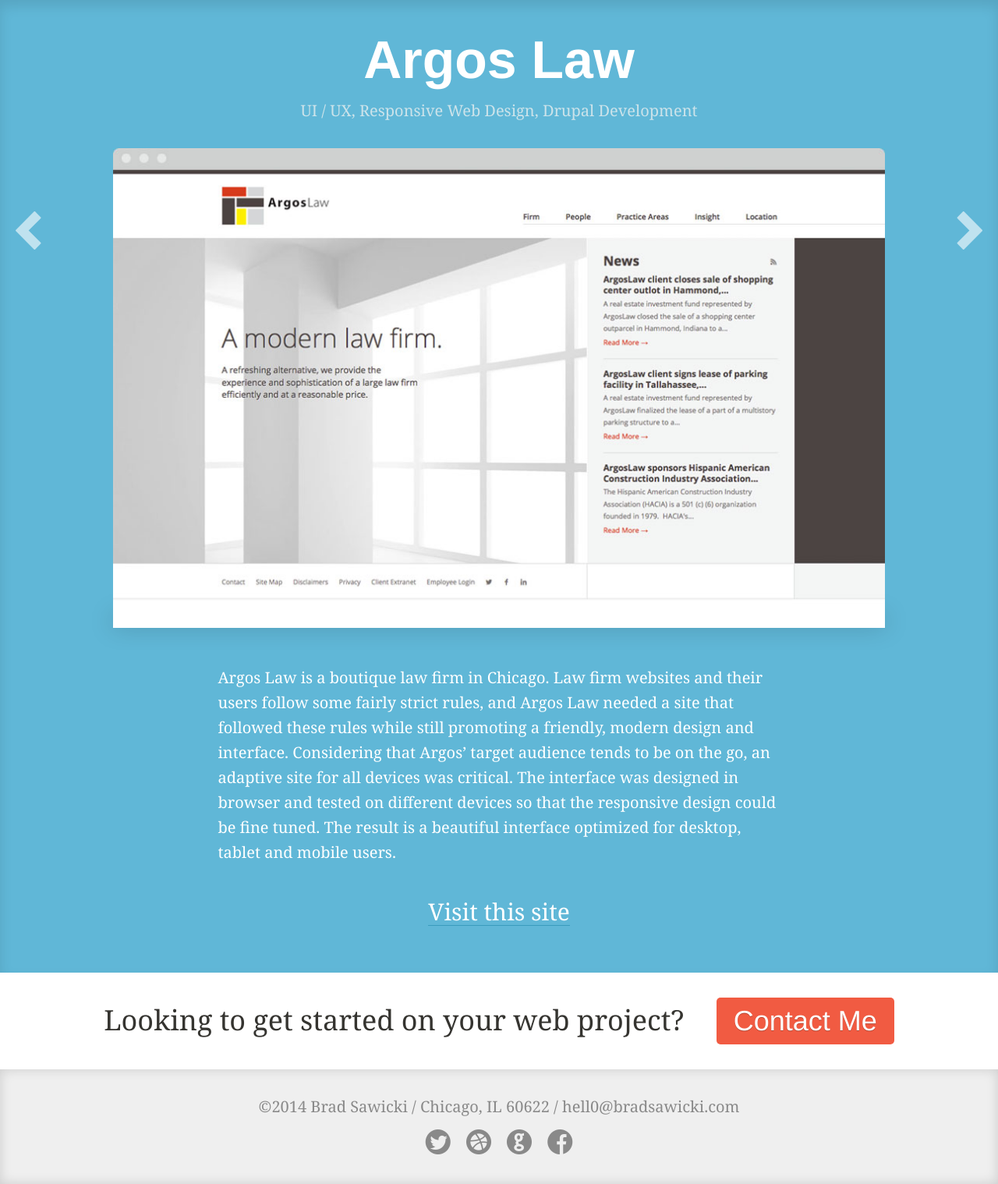
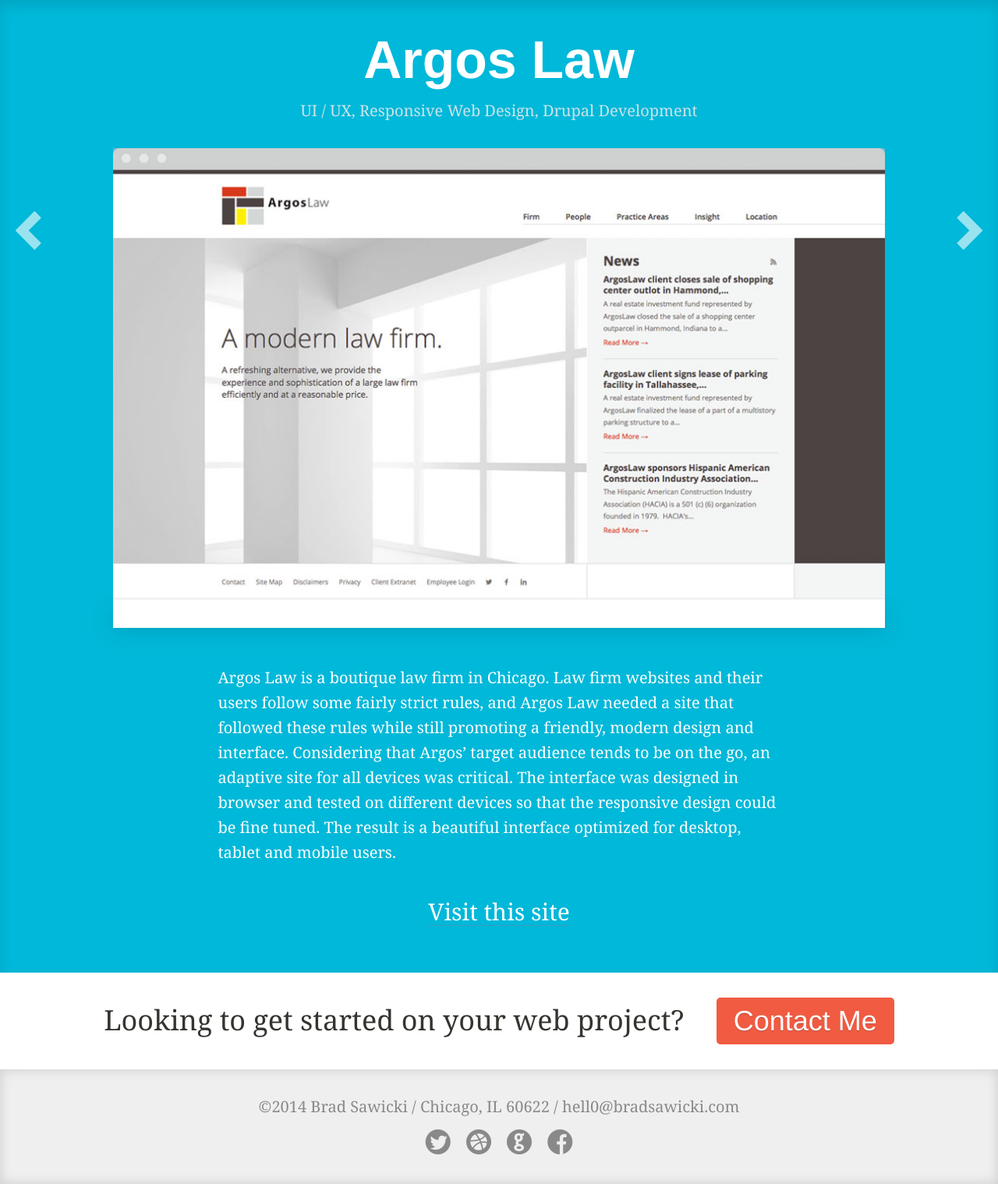
Before and after one commit to bradsawicki/portfolio, a PHP site: page /project/argos-law/index.php in a window 1280 px wide. Shown: the part 104-1622 px from the top of the page at 78% size. Run offline with PHP 8.4, Linux system fonts and the light colour scheme; some libraries are stand-ins or nearby versions.

Commit message:
Update Hero Img / Blue BG / Wrapper width 1400

```diff
--- a/css/styles.css
+++ b/css/styles.css
@@ -20,9 +20,10 @@ body {
 	position: fixed;
 	top: -12px;
 	left: 0;
+	z-index: 1;
 	width: 100%;
 	height: 100%;
-	background: #4eaac5 url(../images/bg-blue.jpg) no-repeat top center;
+	background: #00b8d9 url(../images/bg-blue.jpg) no-repeat top center;
 }
 
 .header, section, footer {
@@ -33,7 +34,7 @@ body {
 .wrapper {
     position: relative;
 	width: 92%;
-	max-width: 1200px;
+	max-width: 1400px;
 	margin: 0 auto;
 }
 
@@ -51,6 +52,7 @@ body {
 .main {
 	padding-top: 2.625em;
 	background: #60b7d7;
+	background: #00b8d9;
 	box-shadow: inset 0 0.5em 1em rgba(0,0,0,0.1);
 	color: #fff;
 }
```
Also changed, not shown: images/bg-blue.jpg.
